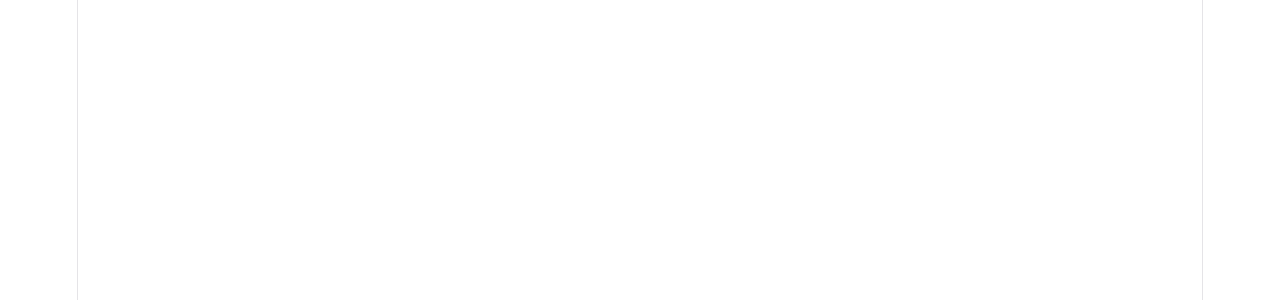
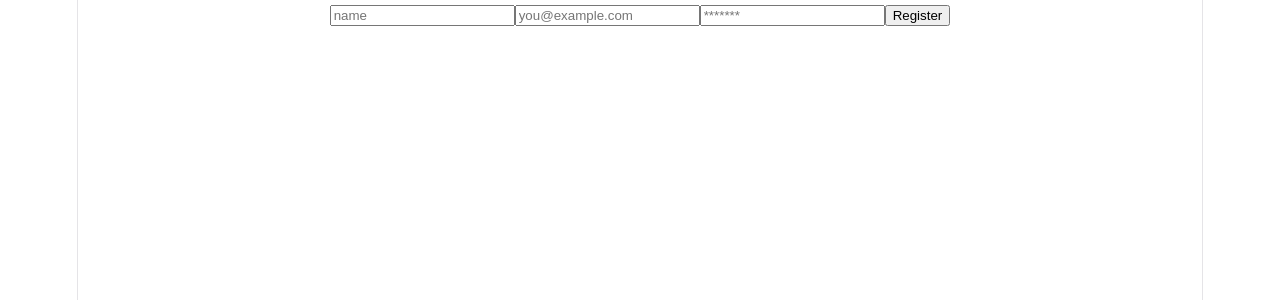
Before and after one commit to Ha-Khu/language-platform, a React (Vite) app in the folder client/: page /register in a window 1280 px wide. Before the commit this address had no page. Shown: the top 300 px of the page. Built offline with nearby package versions, Linux system fonts and the light colour scheme.

Commit message:
feat: add register page

```diff
--- a/client/src/App.jsx
+++ b/client/src/App.jsx
@@ -1,13 +1,15 @@
 import {BrowserRouter, Routes, Route} from 'react-router-dom'
 import Login from './pages/Login'
 import Chat from './pages/Chat'
+import Register from './pages/Register'
 
 function App(){
   return(
     <BrowserRouter>
       <Routes>
         <Route path="/login" element={<Login />}/>
-        <Route path='chat' element={<Chat />}/>
+        <Route path='/chat' element={<Chat />}/>
+        <Route path='/register' element={<Register />}/>
       </Routes>
     </BrowserRouter>
   )
--- /dev/null
+++ b/client/src/pages/Register.jsx
@@ -0,0 +1,62 @@
+import { useState } from 'react'
+import { useNavigate } from 'react-router-dom'
+
+function Register(){
+const [name, setName] = useState("")
+const [email, setEmail] = useState("")
+const [password, setPassword] = useState("")
+const [error, setError] = useState("")
+const navigate = useNavigate()
+
+async function handleRegister() {
+  try{
+    const res = await fetch("http://localhost:3001/api/auth/register", {
+      method: "POST",
+      headers: {"Content-type": "application/json"},
+      body: JSON.stringify({name, email, password})
+    })
+    if(!res.ok){
+      setError("Register failed")
+      return
+    }
+    navigate("/login")
+  } catch(error){
+    setError("Register failed")
+  }
+}
+
+return(
+  <div>
+    <input
+     type="text"
+     placeholder='name'
+     value={name}
+     onChange={(e) => setName(e.target.value)}
+    />
+
+    <input
+      type="email"
+      placeholder='you@example.com'
+      value={email}
+      onChange={(e) => setEmail(e.target.value)}
+      />
+
+      <input
+      type="password"
+      placeholder='*******'
+      value={password}
+      onChange={(e) => setPassword(e.target.value)}
+      />
+
+      {error && (
+        <p>{error}</p>
+      )}
+
+      <button onClick={handleRegister}>Register</button>
+
+  </div>
+)
+
+}
+
+export default Register
```
